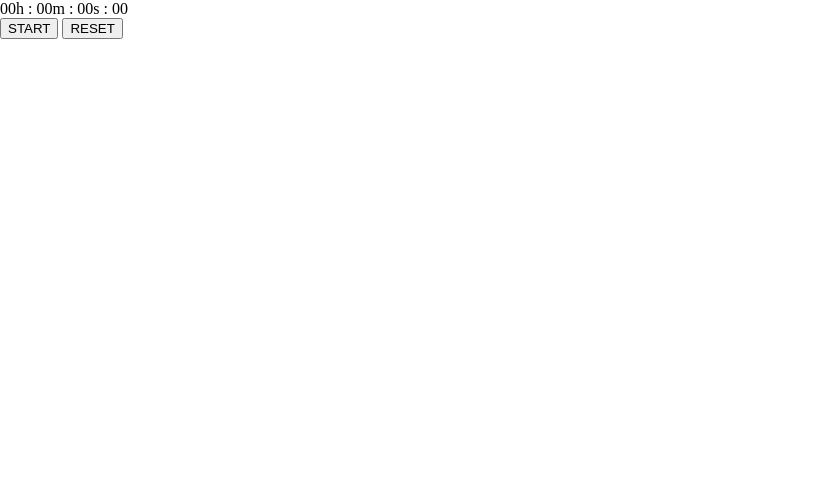
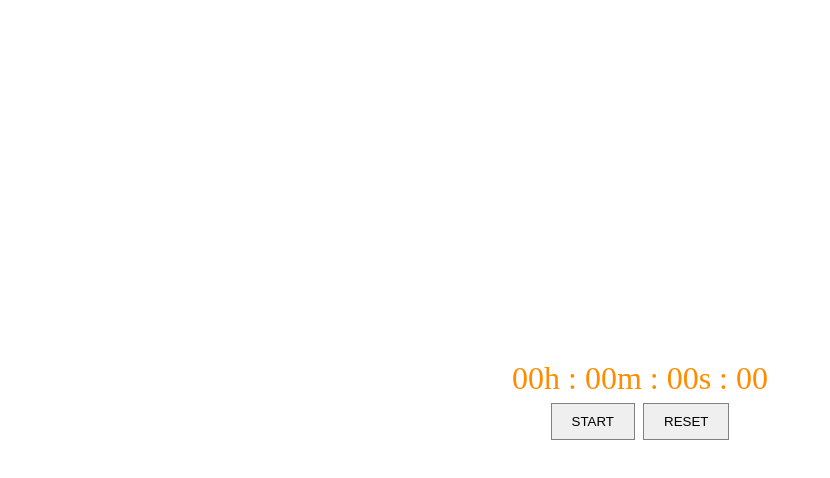
Before and after one commit to zubairakram/stopwatch, a Svelte app: page / in a window 1280 px wide. Shown: the top 478 px of the page, without its empty margins (0-830 px from the left). Built offline with nearby package versions, Linux system fonts and the light colour scheme.

Commit message:
styles added to stopwatch

```diff
--- a/src/App.svelte
+++ b/src/App.svelte
@@ -62,12 +62,32 @@
 <main>
     <div>{ format(hours) }h : { format(minutes) }m : { format(seconds) }s : { format(milliseconds) }</div>
 
+    <div>
         {#if isStarted}
             <button on:click={ stop }>STOP</button>
         {:else}
             <button on:click={ start }>START</button>
         {/if}
         <button on:click={ reset }>RESET</button>
+    </div>
 </main>
 
-<style></style>
+<style>
+    main {
+        display: flex;
+        align-items: center;
+        justify-content: center;
+        height: 100vh;
+        flex-direction: column;
+    }
+
+    div {
+        color : darkorange;
+        font-size: xx-large;
+    }
+
+    button {
+        border: solid 1px grey;
+        padding: 10px 20px;
+    }
+</style>
```
Lines whose indentation alone changed are shown as unchanged.
